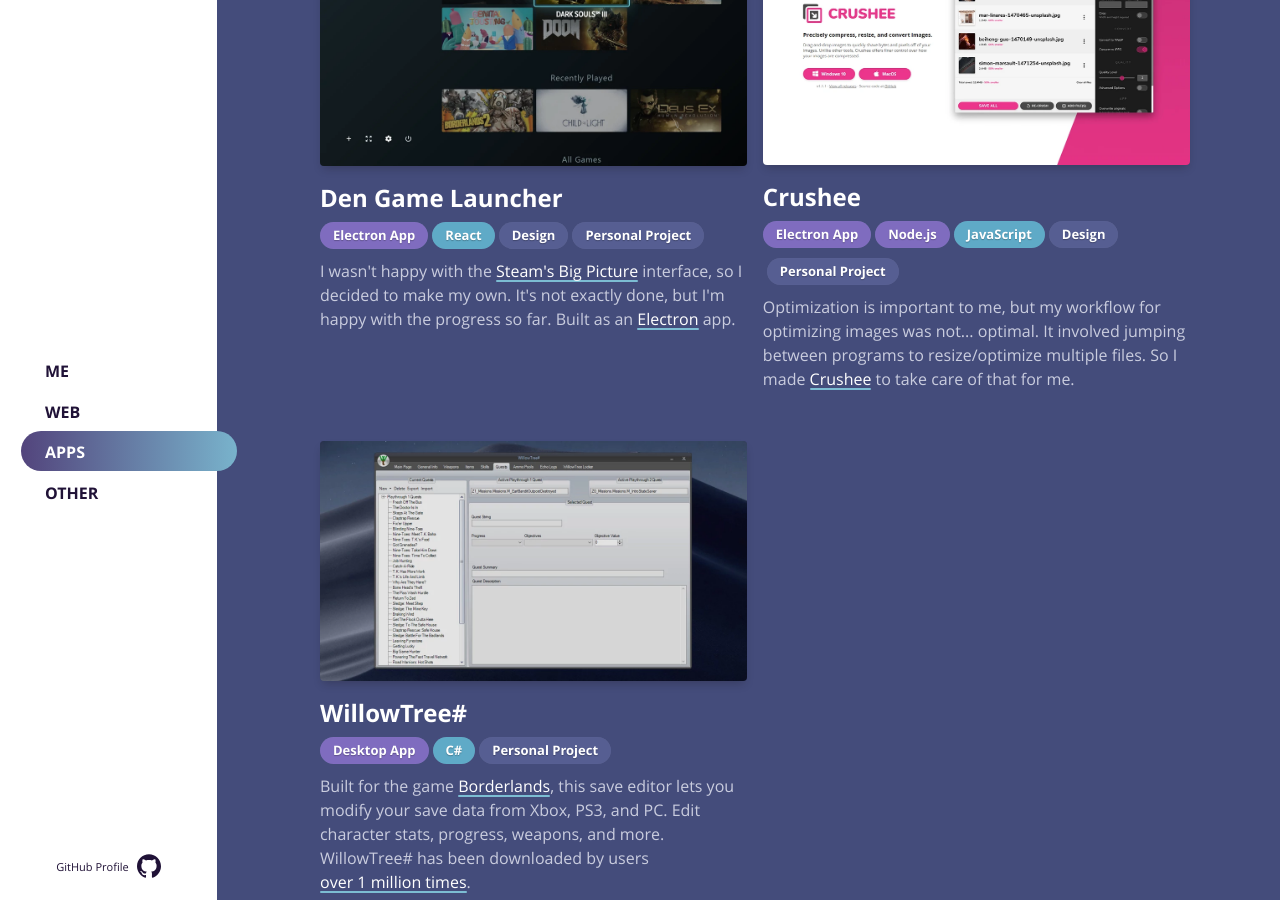
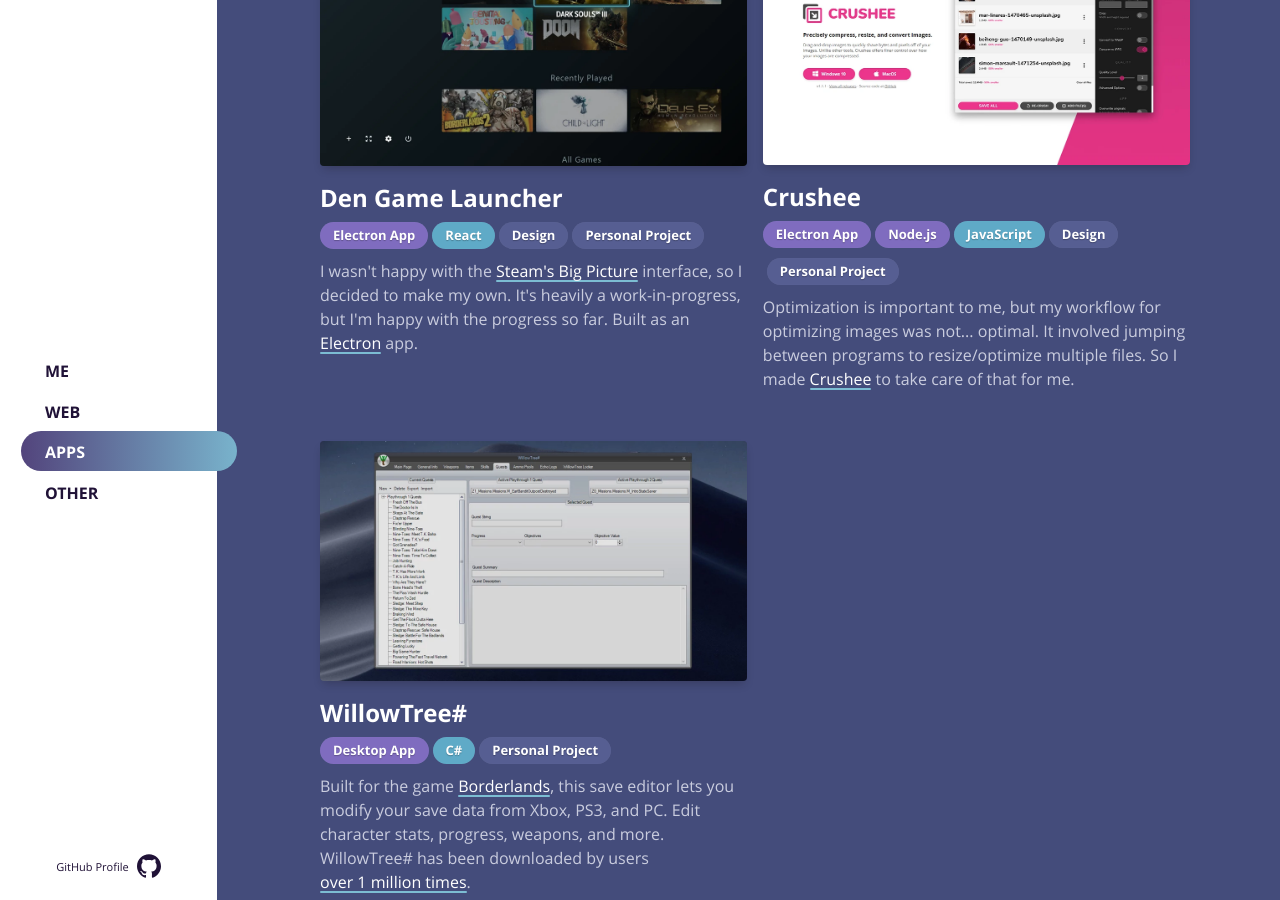
Before and after one commit to xanderfrangos/xanderfrangos.github.io, a Jekyll site: the page built from index.html, in a window 1280 px wide and 900 px high, scrolled down 3463 px. Built offline with Jekyll 4.4.1, drawn with Linux system fonts in a browser that asks for light colours.

Commit message:
Updated Den text

```diff
--- a/index.html
+++ b/index.html
@@ -264,7 +264,7 @@ layout: compress
                                     <span>Design</span>
                                     <span>Personal Project</span>
                                 </div>
-                                <p>I wasn't happy with the <a href="https://store.steampowered.com/bigpicture" target="_blank" rel="noopener noreferrer"><span>Steam's Big Picture</span></a> interface, so I decided to make my own. It's not exactly done, but I'm happy with the progress so far. Built as an <a href="https://electronjs.org/" target="_blank" rel="noopener noreferrer">Electron</a> app.</p>
+                                <p>I wasn't happy with the <a href="https://store.steampowered.com/bigpicture" target="_blank" rel="noopener noreferrer"><span>Steam's Big Picture</span></a> interface, so I decided to make my own. It's heavily a work-in-progress, but I'm happy with the progress so far. Built as an <a href="https://electronjs.org/" target="_blank" rel="noopener noreferrer">Electron</a> app.</p>
                             </div>
                         </div>
                         <div class="portfolio-item">
```
